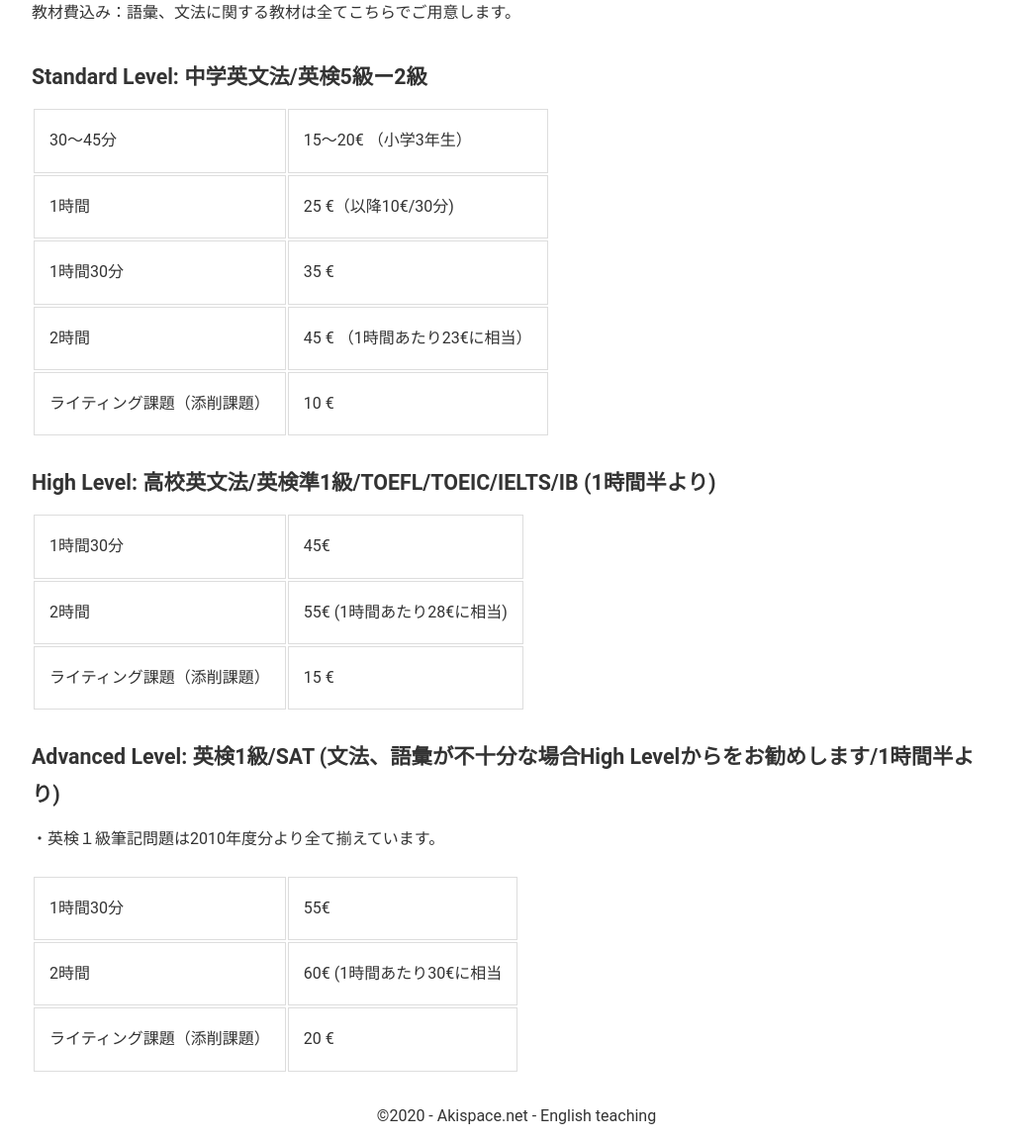
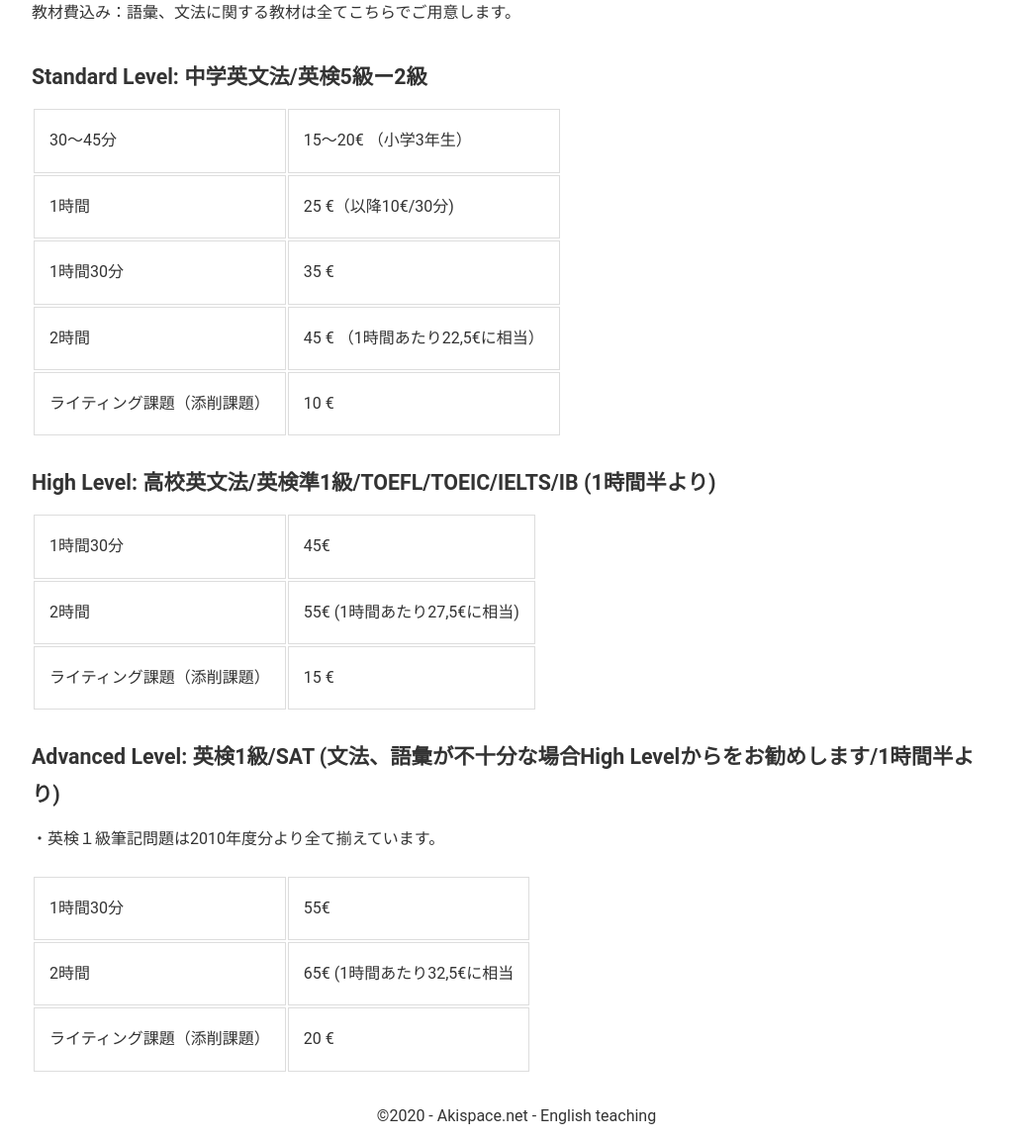
Before and after one commit to phocean/akispace, a Jekyll site: the page built from hour_fees.md, in a window 1280 px wide. Shown: the part 428-1580 px from the top of the page at 99% size, without its empty margins (118-1161 px from the left). Built offline with Jekyll 4.4.1, drawn with Linux system fonts in a browser that asks for light colours.

Commit message:
Update hour_fees.md

```diff
--- a/hour_fees.md
+++ b/hour_fees.md
@@ -23,13 +23,13 @@ description: フランス、パリ/ブローニュで探す英語家庭教師。
 |   30〜45分 |   15〜20€ （小学3年生）    |
 |   1時間    |    25 €（以降10€/30分)  |
 |   1時間30分  |   35 €    |
-|   2時間     |   45 € （1時間あたり23€に相当） |
+|   2時間     |   45 € （1時間あたり22,5€に相当） |
 |  ライティング課題（添削課題）  |   10 €    |
 
 ### High Level: 高校英文法/英検準1級/TOEFL/TOEIC/IELTS/IB   (1時間半より)
 
 |   1時間30分  |   45€ |
-|   2時間     |   55€ (1時間あたり28€に相当) |
+|   2時間     |   55€ (1時間あたり27,5€に相当) |
 |   ライティング課題（添削課題）   |    15 €  |
 
 ### Advanced Level: 英検1級/SAT  (文法、語彙が不十分な場合High Levelからをお勧めします/1時間半より)
@@ -37,5 +37,5 @@ description: フランス、パリ/ブローニュで探す英語家庭教師。
 ・英検１級筆記問題は2010年度分より全て揃えています。
 
 |   1時間30分  |   55€ |
-|   2時間     |   60€ (1時間あたり30€に相当 |
+|   2時間     |   65€ (1時間あたり32,5€に相当 |
 |   ライティング課題（添削課題）   |   20  €  |
```
